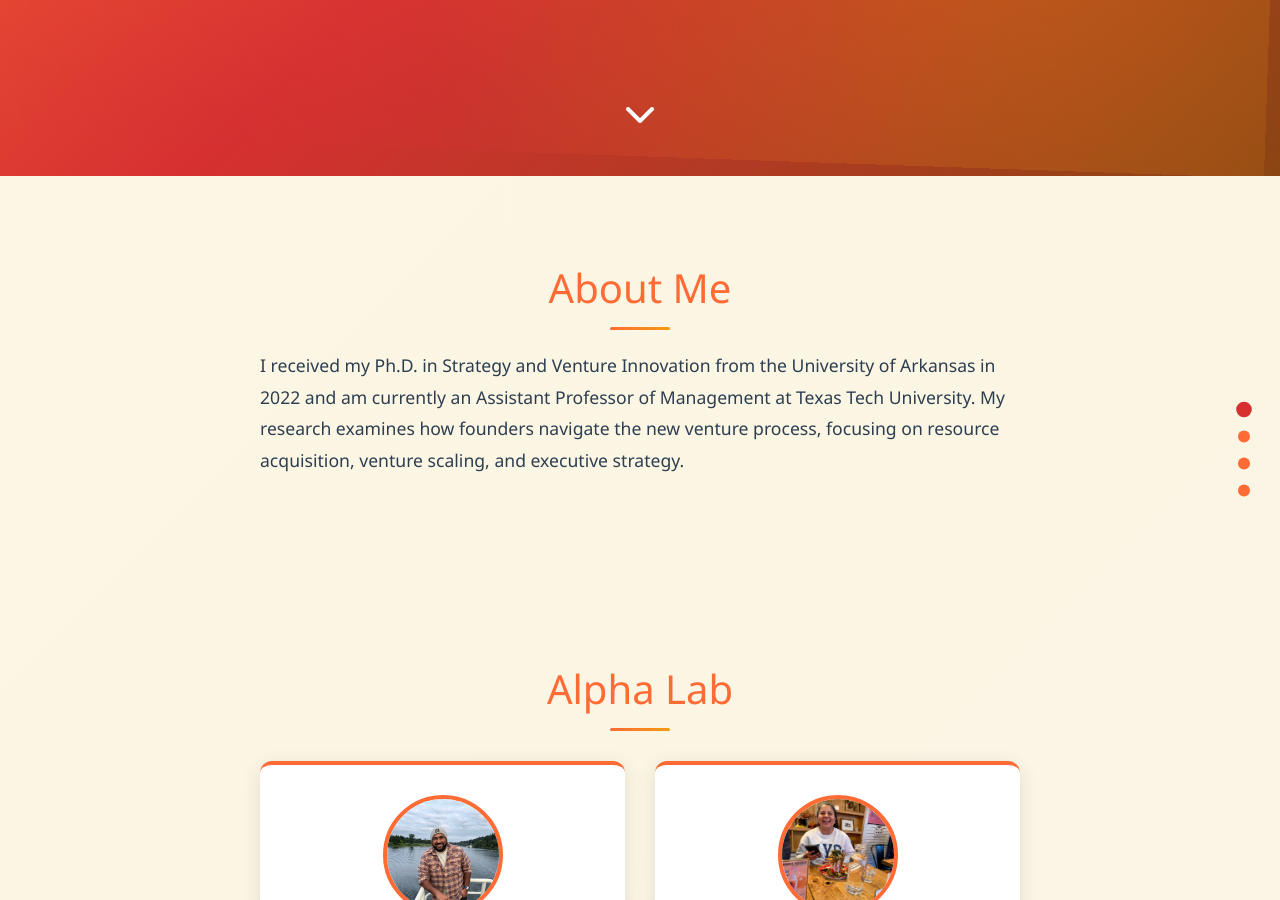
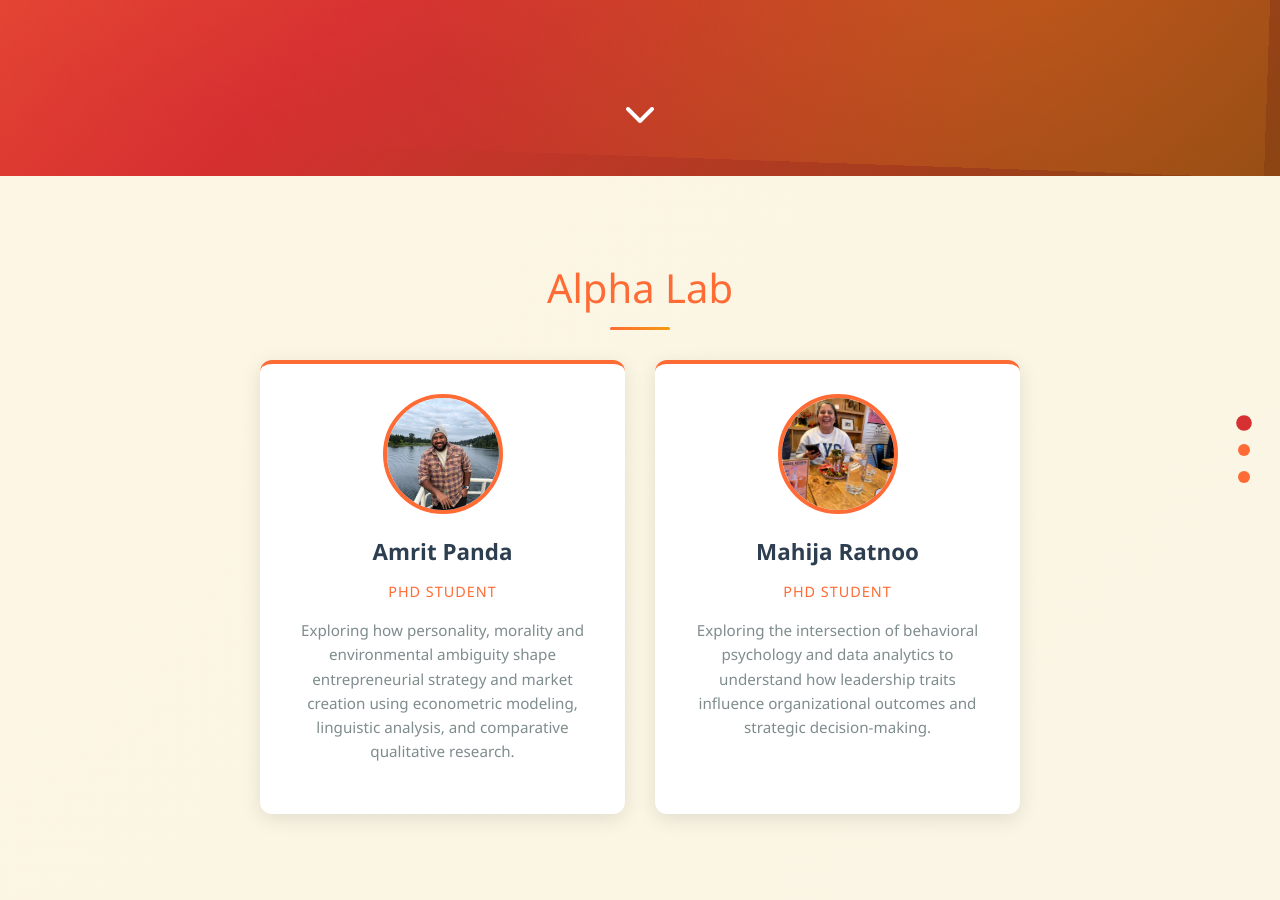
Before and after one commit to abblake/abblake.github.io, a Jekyll site: the page built from index.md, in a window 1280 px wide and 900 px high, scrolled down 724 px. Built offline with Jekyll 4.4.1, drawn with Linux system fonts in a browser that asks for light colours.

Commit message:
Remove About Me section — redundant with hero bio
Co-Authored-By: Claude Opus 4.6 <noreply@anthropic.com>

```diff
--- a/index.md
+++ b/index.md
@@ -40,7 +40,6 @@ title: Home
 
 <nav class="floating-nav">
     <ul>
-        <li><a href="#about" data-tooltip="About"></a></li>
         <li><a href="#research" data-tooltip="Research"></a></li>
         <li><a href="#publications" data-tooltip="Publications"></a></li>
         <li><a href="#contact" data-tooltip="Contact"></a></li>
@@ -48,11 +47,6 @@ title: Home
 </nav>
 
 <div class="main-content">
-    <section id="about" class="section">
-        <h2>About Me</h2>
-        <p>I received my Ph.D. in Strategy and Venture Innovation from the University of Arkansas in 2022 and am currently an Assistant Professor of Management at Texas Tech University. My research examines how founders navigate the new venture process, focusing on resource acquisition, venture scaling, and executive strategy.</p>
-            </section>
-
     <section id="research" class="section">
         <h2>Alpha Lab</h2>
         <div class="research-grid">
```
